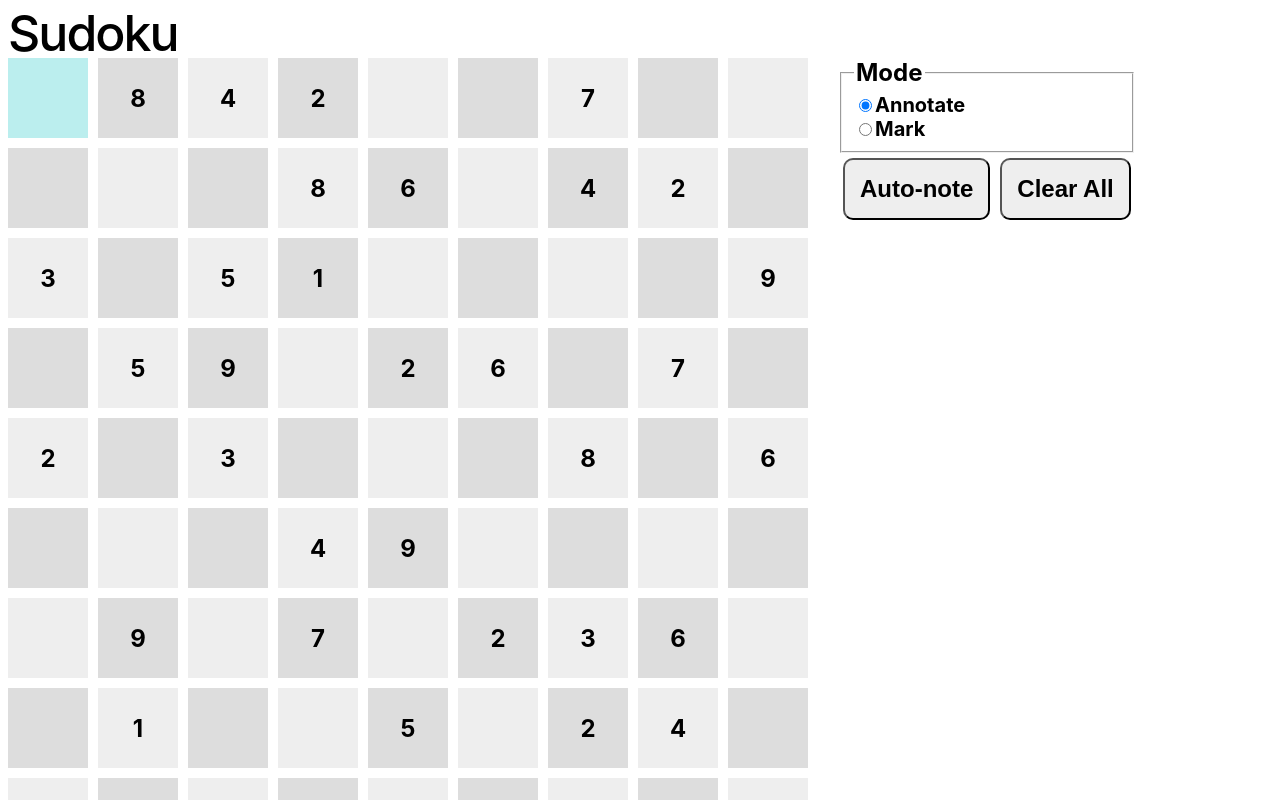
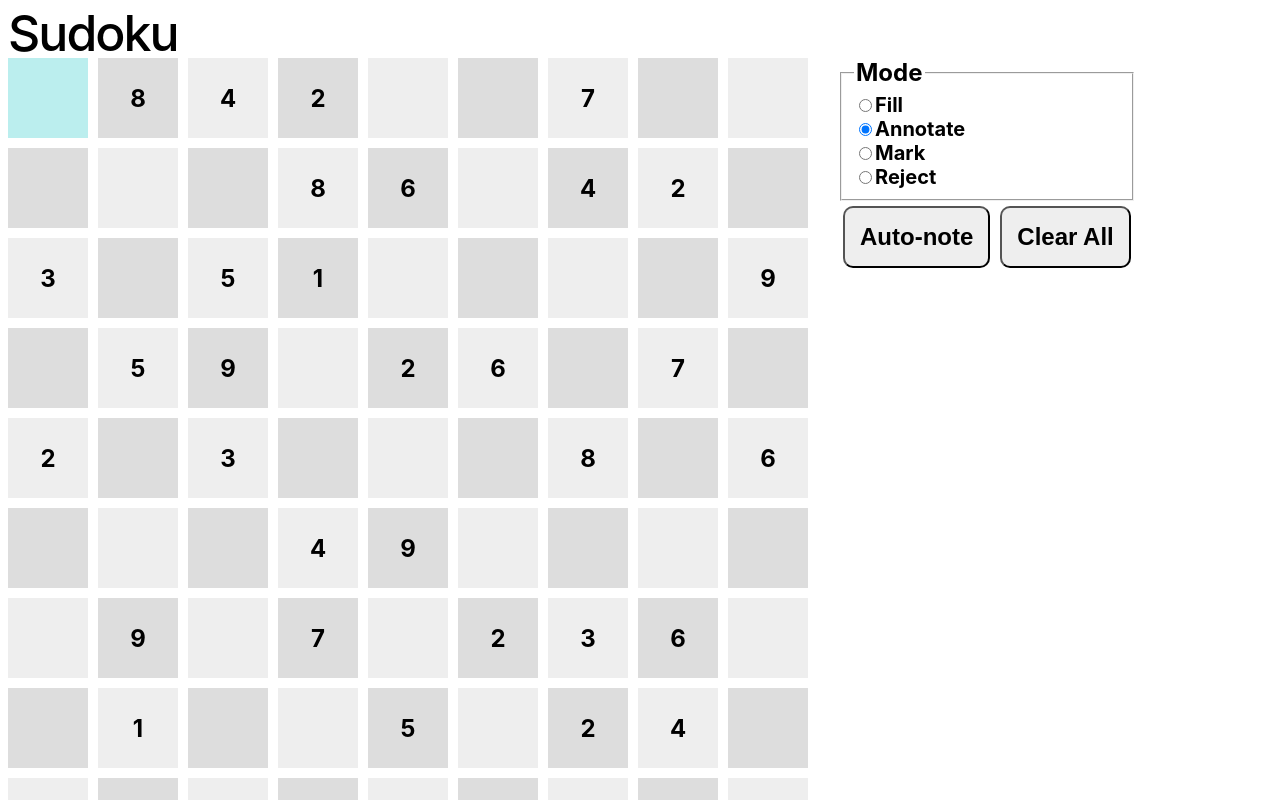
Before and after one commit to cawhitworth/sudoku-ng, an Angular app: page / in a window 1280 px wide. Shown: the top 800 px of the page. Built offline with nearby package versions, Linux system fonts and the light colour scheme.

Commit message:
Start thinking about marking/rejecting

```diff
--- a/src/app/cell.ts
+++ b/src/app/cell.ts
@@ -1,5 +1,7 @@
 export interface Cell {
     value: number,
     empty: boolean,
-    candidates: number[]
+    candidates: number[],
+    marked: number[],
+    rejected: number[]
 }
--- a/src/app/cell/cell.component.ts
+++ b/src/app/cell/cell.component.ts
@@ -22,7 +22,9 @@ export class CellComponent {
       cells: [ {
         value: 0,
         empty: true,
-        candidates: []
+        candidates: [],
+        marked: [],
+        rejected: []
       }]
     };
     this.cellIndex = 0;
--- a/src/app/controls/controls.component.html
+++ b/src/app/controls/controls.component.html
@@ -3,11 +3,18 @@
         <legend class="sudoku-mode">
             Mode
         </legend>
+        <input type="radio" id="fill-button" name="input-mode" value="annotate" [(ngModel)]="mode" (click)="onModeChange('fill')"/>
+        <label for="fill-button" class="sudoku-mode label">Fill</label>
+        <br/>
         <input type="radio" id="annotate-button" name="input-mode" value="annotate" [(ngModel)]="mode" (click)="onModeChange('annotate')"/>
         <label for="annotate-button" class="sudoku-mode label">Annotate</label>
         <br />
         <input type="radio" id="mark-button" name="input-mode" value="mark" [(ngModel)]="mode" (click)="onModeChange('mark')"/>
         <label for="mark-button" class="sudoku-mode label">Mark</label>
+        <br />
+        <input type="radio" id="reject-button" name="input-mode" value="reject" [(ngModel)]="mode" (click)="onModeChange('reject')"/>
+        <label for="reject-button" class="sudoku-mode label">Reject</label>
+        <br />
     </fieldset>
     <button (click)="onAutoNoteClick()">Auto-note</button>
     <button (click)="onClearAllClick()">Clear All</button>
--- a/src/app/sudoku.service.ts
+++ b/src/app/sudoku.service.ts
@@ -58,7 +58,9 @@ export class SudokuService
       this.grid.cells[i] = {
         empty: false,
         value: 0,
-        candidates: new Array<number>()
+        candidates: new Array<number>(),
+        marked: new Array<number>(),
+        rejected: new Array<number>()
       }
       let c = this.partial[i];
       if (c === '.') {
```
Also changed, not shown: 1 other file (tests, documents, lock files or other folders).
